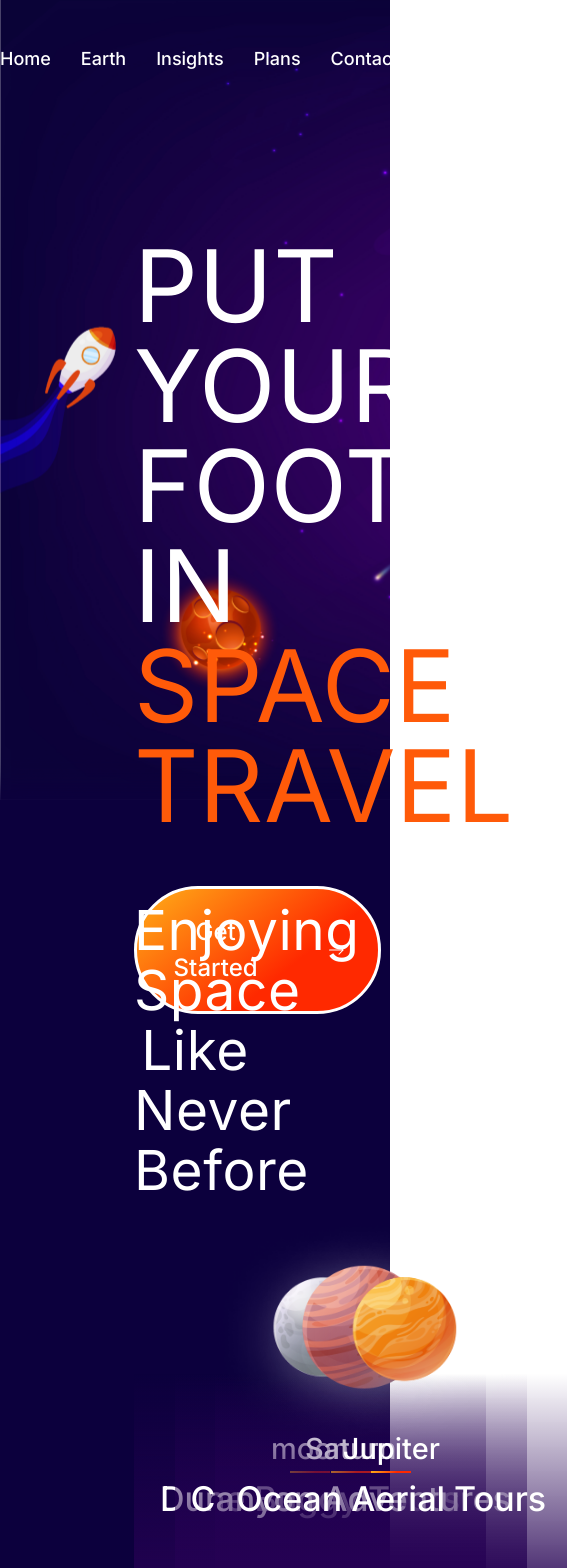
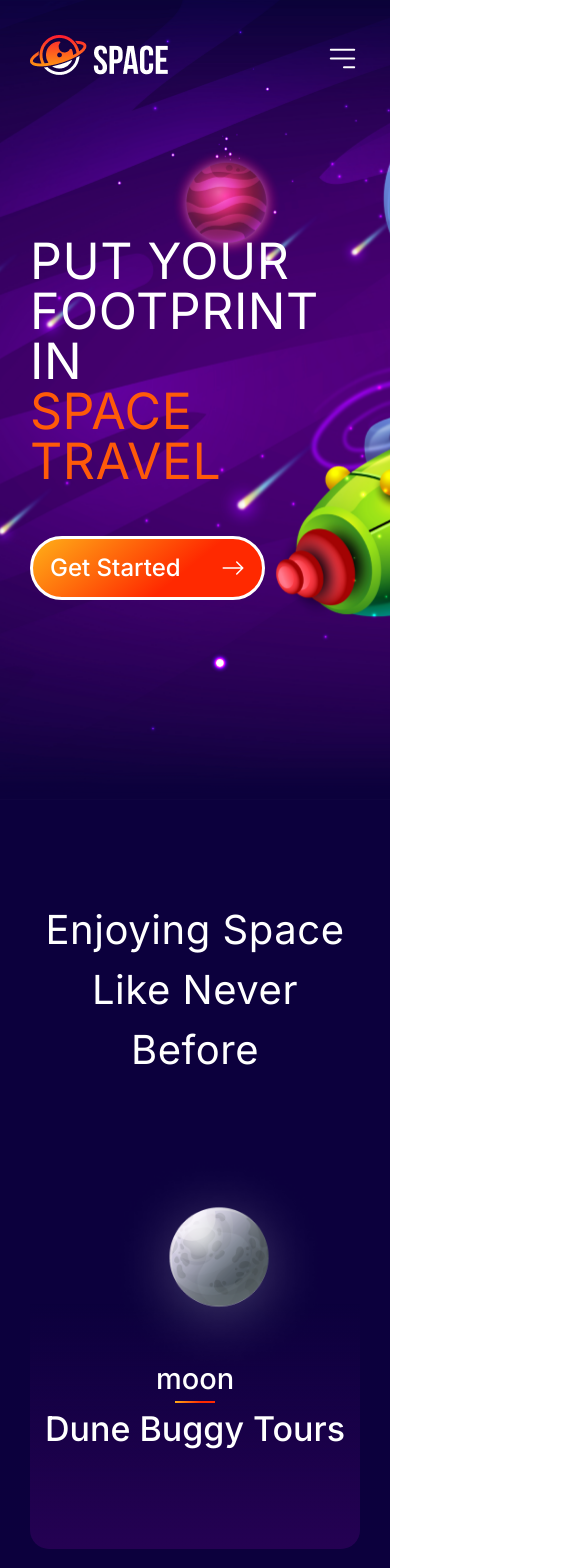
Before and after one commit to belalhossain22000/space-technology, a Next.js app: page / in a window 390 px wide. Shown: the top 1568 px of the page, 585 px wide, since content can reach past the window. Built offline with nearby package versions, Linux system fonts and the light colour scheme.

Commit message:
make responsive

```diff
--- a/src/components/Destination/Destination.jsx
+++ b/src/components/Destination/Destination.jsx
@@ -5,13 +5,13 @@ import { BsArrowRight } from 'react-icons/bs';
 
 const Destination = () => {
     return (
-        <section className='flex items-center mt-[157px] px-'>
-            <div className='w-1/2'>
-                <img className='h-[744px] w-[744px]' src="/earthToy.png" alt="" />
+        <section className='lg:flex items-center justify-center gap-5 md:mt-[60px] xl:mt-[157px] px-[30px] lg:px-[40px] xl:px-[60px]  2xl:px-[134p]'>
+            <div className='lg:w-1/2'>
+                <img className='lg:h-[744px] lg:w-[744px]' src="/earthToy.png" alt="" />
             </div>
-            <div className='w-1/2 text-white'>
-                <h1 className='text-[100px] font-normal leading-[100px]'>Destinations you can visit <span className='text-[#FF2C01]'>without a visa</span></h1>
-                <button className=' flex gap-[3px] items-center px-[24px] py-[18px]
+            <div className='lg:w-1/2 text-white text-center lg:text-left '>
+                <h1 className='xl:text-[100px] md:text-[70px] sm:text-[50px] text-[40px] font-normal leading-[100px]'>Destinations <br />you can visit <br /> <span className='text-[#FF2C01]'>without a visa</span></h1>
+                <button className='w-[168px] md:ml-[40%] sm:ml-[30%] ml-[20%] lg:ml-0 flex gap-[3px] items-center px-[24px] py-[18px]
                 border-2 border-white rounded-[100px] text-lg font-medium mt-[32px]' style={{background: "var(--p-2, linear-gradient(141deg, #FFB018 0%, #FF2900 63.83%))"}}>
                     Contact us <BsArrowRight />
                 </button>
--- a/src/components/EnjoySpace/EnjoySpace.jsx
+++ b/src/components/EnjoySpace/EnjoySpace.jsx
@@ -25,19 +25,19 @@ const planetData = [
 
 const EnjoySpace = () => {
     return (
-        <section className='mt-[100px] text-white px-[134px]'>
+        <section className='mt-[100px] text-white px-[30px] lg:px-[40px] xl:px-[60px]  2xl:px-[134px]'>
             <div>
-                <h2 className='text-[55px] text-center font-normal leading-[60px] tracking-[0.55px] mb-[132px]'>Enjoying Space Like Never Before</h2>
+                <h2 className='md:text-[55px]  text-[40px] text-center font-normal leading-[60px] tracking-[0.55px] mb-[132px]'>Enjoying Space Like Never Before</h2>
             </div>
-            <div className='grid grid-cols-3'>
+            <div className='flex flex-wrap items-center justify-center gap-[23px]'>
                 {
-                    planetData.map(({ title, name, image, id }) => <div key={id} className='flex flex-col justify-center relative bg-re-500 text-center w-[352px] h-[287px] rounded-[19px]' style={{ background: "linear-gradient(180deg, rgba(38, 1, 83, 0.00) 14.62%, #250153 100%)" }} >
+                    planetData.map(({ title, name, image, id }) => <div key={id} className='flex flex-col justify-center relative bg-re-500 text-center w-[352px] h-[287px] rounded-[19px] my-[50px] xl:my-0' style={{ background: "linear-gradient(180deg, rgba(38, 1, 83, 0.00) 14.62%, #250153 100%)" }} >
 
                         <img className=' rounded-ful absolute top-[-121px] left-16' height={250} width={250} src={image} alt="" />
 
                         <div className=''>
                             <p className='text-[#FFF] text-[29px] font-medium '>{name}</p>
-                            <div className='w-[40px] h-[2px] mx-auto' style={{background: "linear-gradient(141deg, #FFB018 0%, #FF2900 63.83%)"}}></div>
+                            <div className='w-[40px] h-[2px] mx-auto' style={{ background: "linear-gradient(141deg, #FFB018 0%, #FF2900 63.83%)" }}></div>
                             <h4 className='text-[34px] font-medium'>{title}</h4>
                         </div>
                     </div>)
--- a/src/components/Footer/Footer.jsx
+++ b/src/components/Footer/Footer.jsx
@@ -3,12 +3,13 @@ import React from 'react';
 import Image from 'next/image'
 import Link from 'next/link';
 import { FaTwitter, FaYoutube, FaLinkedin } from 'react-icons/fa';
+import FooterInput from '@/utils/FooterInput';
 
 const Footer = () => {
     return (
-        <footer className='relative'>
+        <footer className='relative w-full px-[30px] lg:px-[40px] xl:px-[60px]  2xl:px-[134px]' style={{ backgroundImage: "linear-gradient(180deg, #4A188C 0%, #3E0174 13.32%, #0C003D 100%)" }}>
 
-            <div className='h-[700px] text-white grid grid-cols-5 pt-[400px] px-[134px]' style={{ backgroundImage: "linear-gradient(180deg, #4A188C 0%, #3E0174 13.32%, #0C003D 100%)" }}>
+            <div className=' text-white grid grid-cols-2 md:grid-cols-3 xl:grid-cols-5 lg:grid-cols-4 gap-[117px]  pt-[400px] pb-[53px]' >
 
                 <div className='space-y-[16px]'><img src="/logo.png" alt="logo" /></div>
                 <div className='space-y-[16px]'>
@@ -52,7 +53,7 @@ const Footer = () => {
                 </div>
                 <div className='space-y-[16px]'>
                     <h4 className='mb-[25px] text-[18px] font-medium leading-[22px]'>Our Social Media</h4>
-                    <div className='flex items-center gap-[12px]'>
+                    <div className='flex items-center sm:gap-[12px] gap-1'>
 
                         <FaTwitter className='bg-white h-[40px] w-[40px] px-[8px] py-[6px] text-[#5F5C51] rounded-full' />
                         <FaYoutube className='bg-white h-[40px] w-[40px] px-[8px] py-[6px] text-[#FF592C] rounded-full' />
@@ -62,13 +63,14 @@ const Footer = () => {
                 </div>
 
             </div>
-            <div className='w-[1130px] bg-[#18004A] h-[435px] rounded-[40px] text-center text-white absolute top-[-200px] left-[8%] right-[8%] py-[103px] px-[230px]  ' style={{ backgroundImage: "linear-gradient(140deg, #6F26BB 0%, rgba(111, 38, 187, 0.00) 100%, #6F26BB 100%)" }}>
-                <h1 className='text-[60px] font-normal leading-[64px] text-white'>Subscribe To Get The Latest News About Us </h1>
-                <div className='relative'>
-
-                    <input className='mt-[33px] px-[42px] py-[17px] w-[550px] h-[69px] rounded-[40px]' style={{ background: " linear-gradient(140deg, #6F26BB 0%, rgba(111, 38, 187, 0.00) 100%, #6F26BB 100%)" }} type="text" placeholder='Enter Your email' />
-                    <button className='absolute top-[34px] right-5 py-5 px-[34px] w-[166px] h-[69px] rounded-r-[40px] -ml-8' style={{ background: "var(--p-2, linear-gradient(141deg, #FFB018 0%, #FF2900 63.83%))" }}>Subscribe</button>
-                </div>
+            <div className='md:w-[85%] bg-[#18004A] h-[435px] rounded-[40px] text-center text-white absolute top-[-200px] left-0 p-5 md:p-0 lg:left-[7%]  xl:left-[8%] 2xl:left-[10%] xl:py-[103px] lg:py-[70px] lg:px-[100px] md:py-[50px] md:px-[80px] xl:px-[200x]' style={{ backgroundImage: "linear-gradient(140deg, #6F26BB 0%, rgba(111, 38, 187, 0.00) 100%, #6F26BB 100%)" }}>
+                <h1 className='text-[60px] font-normal leading-[64px] text-white'>Subscribe To Get The Latest News <br /> About Us </h1>
+               <FooterInput/>
+            </div>
+            <div className='bg-[#330F6F] h-[2px] w-full  mx-auto'></div>
+            <div className='text-white flex justify-between pb-[46px] pt-[33px]'>
+                <p className='text-[16px] font-normal'>Copyright- 2021 CreativePeoples</p>
+                <p className='text-[16px] font-normal'>Privacy Policy    |     Term of Use</p>
             </div>
         </footer>
     );
--- a/src/components/Hero/Hero.jsx
+++ b/src/components/Hero/Hero.jsx
@@ -5,11 +5,11 @@ import { BsArrowRight } from 'react-icons/bs';
 
 const Hero = () => {
     return (
-        <section className='px-[134px] h-[800px]  w-full bg-[url("/heroimage.png")] bg-no-repeat bg-cover '>
+        <section className='px-[30px] lg:px-[40px] xl:px-[60px]  2xl:px-[120px] h-[800px]  w-full bg-[url("/heroimage.png")] bg-no-repeat bg-cover bg-center '>
             <div className=''>
 
-                <h1 className='uppercase pt-[236px] text-white text-[100px] font-normal leading-[100px] tracking-[0.5px]'>put your footprint in <br /> <span className='text-[#FF5A09]'>space travel</span></h1>
-                <button className='text-white text-[24px] font-medium flex items-center gap-[67px] py-[25px] px-[33px] border-[3px] border-white  rounded-[133.962px] mt-[50px]' style={{background: "var(--p-2, linear-gradient(141deg, #FFB018 0%, #FF2900 63.83%))"}}>Get Started <BsArrowRight className='text-[24px] font-medium'/></button>
+                <h1 className='uppercase pt-[236px] text-white text-[50px] md:text-[70px] xl:text-[100px] font-normal md:leading-[100px] leading-[50px] tracking-[0.5px]'>put your footprint in <br /> <span className='text-[#FF5A09]'>space travel</span></h1>
+                <button className='text-white text-[24px] font-medium flex items-center md:gap-[67px] gap-[40px] md:py-[25px] py-[11px] px-[17px] md:px-[33px] border-[3px] border-white  rounded-[133.962px] mt-[50px]' style={{ background: "var(--p-2, linear-gradient(141deg, #FFB018 0%, #FF2900 63.83%))" }}>Get Started <BsArrowRight className='text-[24px] font-medium' /></button>
             </div>
         </section>
     );
--- a/src/components/Navbar/Navbar.jsx
+++ b/src/components/Navbar/Navbar.jsx
@@ -1,7 +1,8 @@
 "use client"
-import React from 'react';
-import { FaBeer } from 'react-icons/fa';
-import { HiOutlineMenu } from 'react-icons/hi';
+import React, { useState } from 'react';
+import { FaBeer, FaXmark } from 'react-icons/fa';
+import { GrFormClose } from 'react-icons/gr';
+
 import Image from 'next/image'
 import Link from 'next/link';
 
@@ -29,19 +30,30 @@ const navLinks = [
 ];
 
 const Navbar = () => {
+    const [open, setOpen] = useState(false)
+    const toggleOpen = () => {
+        setOpen(!open);
+    };
     return (
-        <nav className='flex items-center justify-between w-full  px-[50p] xl:px-[80p]  2xl:px-[134px] py-[35px] fixed top-0'>
+        <nav className=' flex items-center justify-between  w-full px-[30px] lg:px-[40px] xl:px-[60px]  2xl:px-[134px] py-[35px] fixed top-0'>
             <Link href={"/"}>
                 <img src="/logo.png" alt="logo" className='h-[46px] w-139px' />
             </Link>
-            <ul className='flex items-center gap-[30px] ml-[253p]'>
+            <ul className={`lg:flex items-center gap-[30px]  absolute left-0 lg:static   ${open ? "top-20 bg-[#0C003D] w-full px-[50px] border-t-4 border-white" : " top-[-490px]"} transition-all duration-500 ease-in  z-[-1] lg:z-auto  `}>
                 {
-                    navLinks.map(({ path, title }) => <li className='text-[18px] font-medium hover:text-[#FF5A09] text-white' key={title}><Link className='text-[18px]' href={path}>{title}</Link></li>)
+                    navLinks.map(({ path, title }) => <li className='my-6 text-[18px] font-medium hover:text-[#FF5A09] text-white' key={title}><Link className='text-[18px]' href={path}>{title}</Link></li>)
                 }
             </ul>
-            <img src="/bar.png" alt="" />
+            <div onClick={()=>setOpen(!open)} className='text-white'>
+                {
+                    open ? <GrFormClose className='text-[35px] text-white bg-white'/> : <img className='h-[35px] w-[35px]' src="/bar.png" alt="" />
+                }
+            </div>
+
         </nav>
     );
 };
 
 export default Navbar;
+
+//  absolute   lg:static lg:z-auto z-[-1] w-full  transition-all duration-500 ease-in ${open?"top-20":" top-[490px]"}
--- a/src/components/UltimateExperience/UltimateExperience.jsx
+++ b/src/components/UltimateExperience/UltimateExperience.jsx
@@ -5,18 +5,18 @@ import { BsArrowRight } from 'react-icons/bs';
 
 const UltimateExperience = () => {
     return (
-        <section className='flex items-center w-full px-[134px] mt-[138px] pb-[377px] px-[134p]'>
-            <div className='w-1/2 text-white'>
-                <h1 className='text-[80px] font-normal leading-[85px]'>Ultimate Experience  for <br /><span className='text-[#FE780E]'>outer space Travel</span> </h1>
-                <p className='text-lg font-normal leading-[30px] '>Get the latest space exploration, innovation and astronomy <br /> news. Space.com celebrates humanity's ongoing expansion br
+        <section className='lg:flex items-center justify-center lg:justify-start w-full mt-[138px] px-[30px] lg:px-[40px] xl:px-[60px]  2xl:pl-[134px] pb-[377px]'>
+            <div className=' text-white text-center lg:text-left'>
+                <h1 className='text-[40px] lg:text-[50px] xl:text-[80px] mb-5 font-normal leading-[60px] xl:leading-[85px]'>Ultimate Experience  for <br /><span className='text-[#FE780E]'>outer space Travel</span> </h1>
+                <p className='text-lg mb-[50px] font-normal leading-[30px] '>Get the latest space exploration, innovation and astronomy <br /> news. Space.com celebrates humanity's ongoing expansion <br />
                     across the final frontier.</p>
-                <button className=' flex gap-[3px] items-center px-[24px] py-[18px]
+                <button className='lg:ml-0 md:ml-[40%] sm:ml-[30%] ml-[20%] flex gap-[3px] items-center px-[24px] py-[18px]
                 border-2 border-white rounded-[100px] text-lg font-medium mt-[32px]' style={{ background: "var(--p-2, linear-gradient(141deg, #FFB018 0%, #FF2900 63.83%))" }}>
                     Contact us <BsArrowRight />
                 </button>
             </div>
-            <div className='w-1/2'>
-                <img className='w-[616px] h-[838px]' src="/moontoy-2.png" alt="" />
+            <div className='xl:mt-0 mt-[80px]'>
+                <img className='lg:w-[616px] lg:h-[838px]' src="/moontoy-2.png" alt="" />
             </div>
         </section>
     );
--- /dev/null
+++ b/src/utils/FooterInput.jsx
@@ -0,0 +1,14 @@
+import React from 'react';
+
+const FooterInput = () => {
+    return (
+        <div>
+            <div className='relative md:w-[550px] mx-auto'>
+                <input className='mt-[33px] px-[42px]  h-[69px] rounded-[40px]' style={{ background: " linear-gradient(140deg, #6F26BB 0%, rgba(111, 38, 187, 0.00) 100%, #6F26BB 100%)" }} type="text" placeholder='Enter Your email' />
+                <button className='absolute top-[34px] right-[68px] py-5 px-[34px] w-[166px] h-[69px] rounded-r-[40px] -ml-8' style={{ background: "var(--p-2, linear-gradient(141deg, #FFB018 0%, #FF2900 63.83%))" }}>Subscribe</button>
+            </div>
+        </div>
+    );
+};
+
+export default FooterInput;
```
